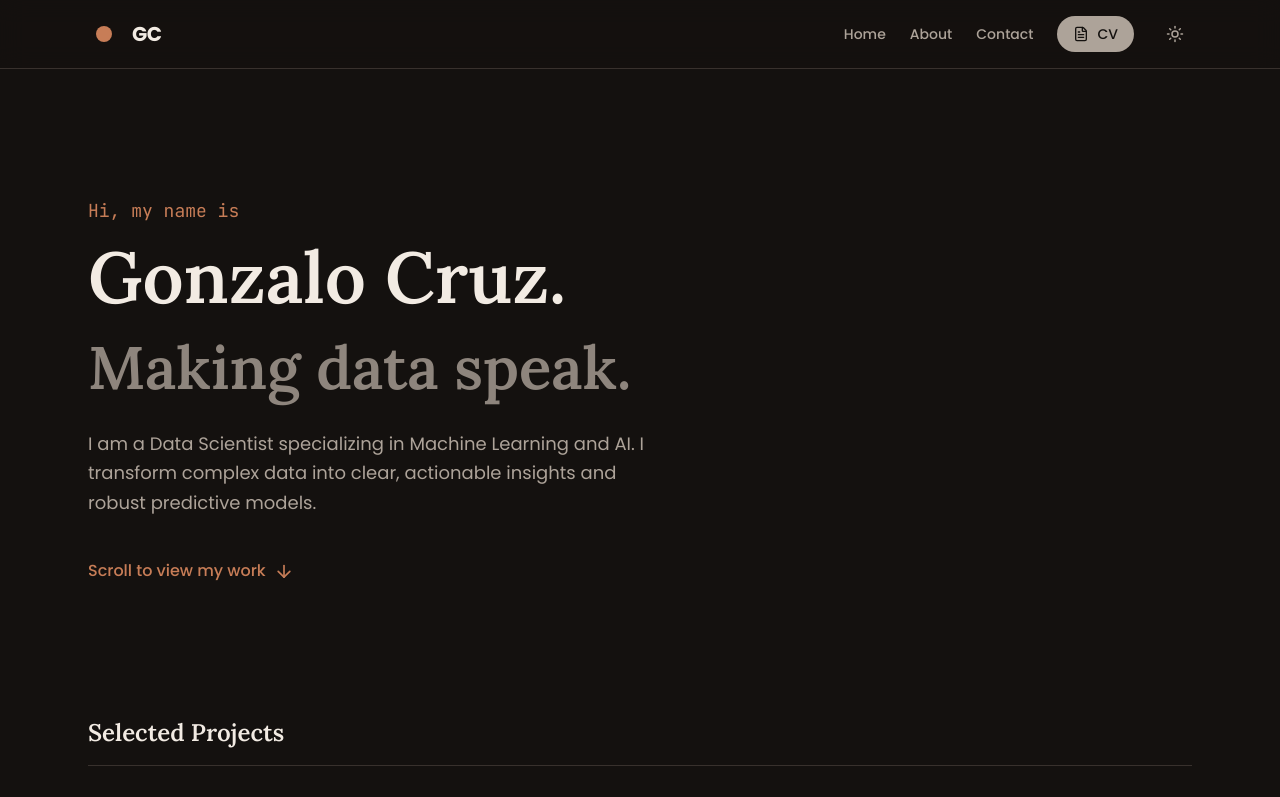
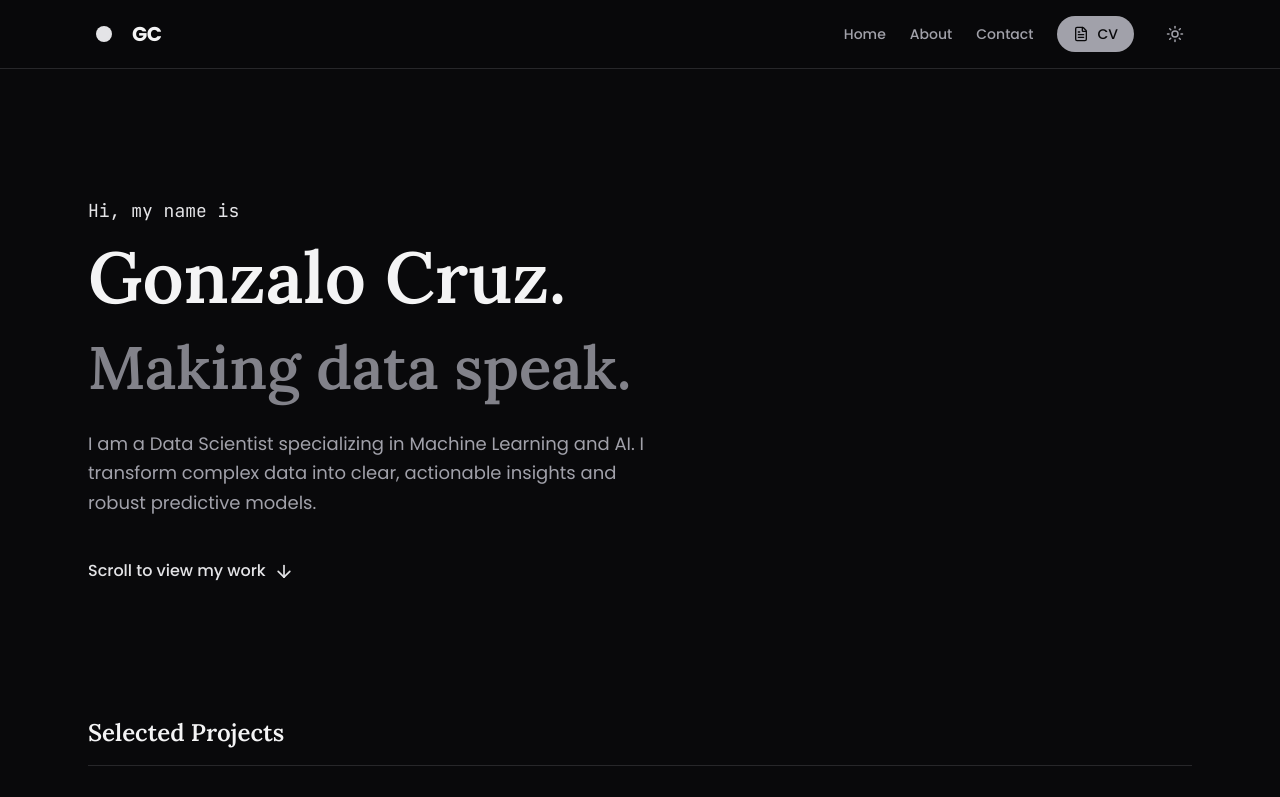
Before and after one commit to gonzalo-cruz/portfolio, a React (Vite) app: page / in a window 1280 px wide. Shown: the top 797 px of the page. Built offline with nearby package versions, Linux system fonts and the light colour scheme.

Commit message:
proyecto sist distribuidos

```diff
--- a/tailwind.config.js
+++ b/tailwind.config.js
@@ -12,19 +12,19 @@ export default {
         serif: ['Lora', 'serif'],
         mono: ['JetBrains Mono', 'monospace'],
       },
-  colors: {
-  paper: '#f7f3e8',          // Warm Eggshell
-  'paper-border': '#e6dfd1',
-  rust: '#c77d57',           // Muted Terra Cotta / Faded Orange
-  ink: '#332d2a',            // Warm Sepia Ink
-  'ink-light': '#6e635b',    // Warm Brown-Grey
-  parchment: '#ede7dc',
+colors: {
+  paper: '#eaeaeb',          // Mist Grey (Not white)
+  'paper-border': '#d4d4d8', // Zinc 300
+  rust: '#e4e4e7',           // Zinc 200 (High contrast highlight for Dark Mode)
+  ink: '#27272a',            // Soft Black (Zinc 800)
+  'ink-light': '#52525b',    // Zinc 600
+  parchment: '#f4f4f5',      // Zinc 100
   warm: {
-    surface: '#1f1c1a',      // Warm Sepia Off-Black (Dark Mode BG)
-    border: '#38312d',
-    text: '#f2ebe3',         // Cream text
-    subtext: '#ada399',      // Warm subtext
-    black: '#14110f'
+    surface: '#18181b',      // Zinc 900 (Soft Industrial Dark BG)
+    border: '#27272a',
+    text: '#f4f4f5',         // Zinc 100 text
+    subtext: '#a1a1aa',      // Zinc 400 subtext
+    black: '#09090b'         // Zinc 950
   }
 },
     },
```
